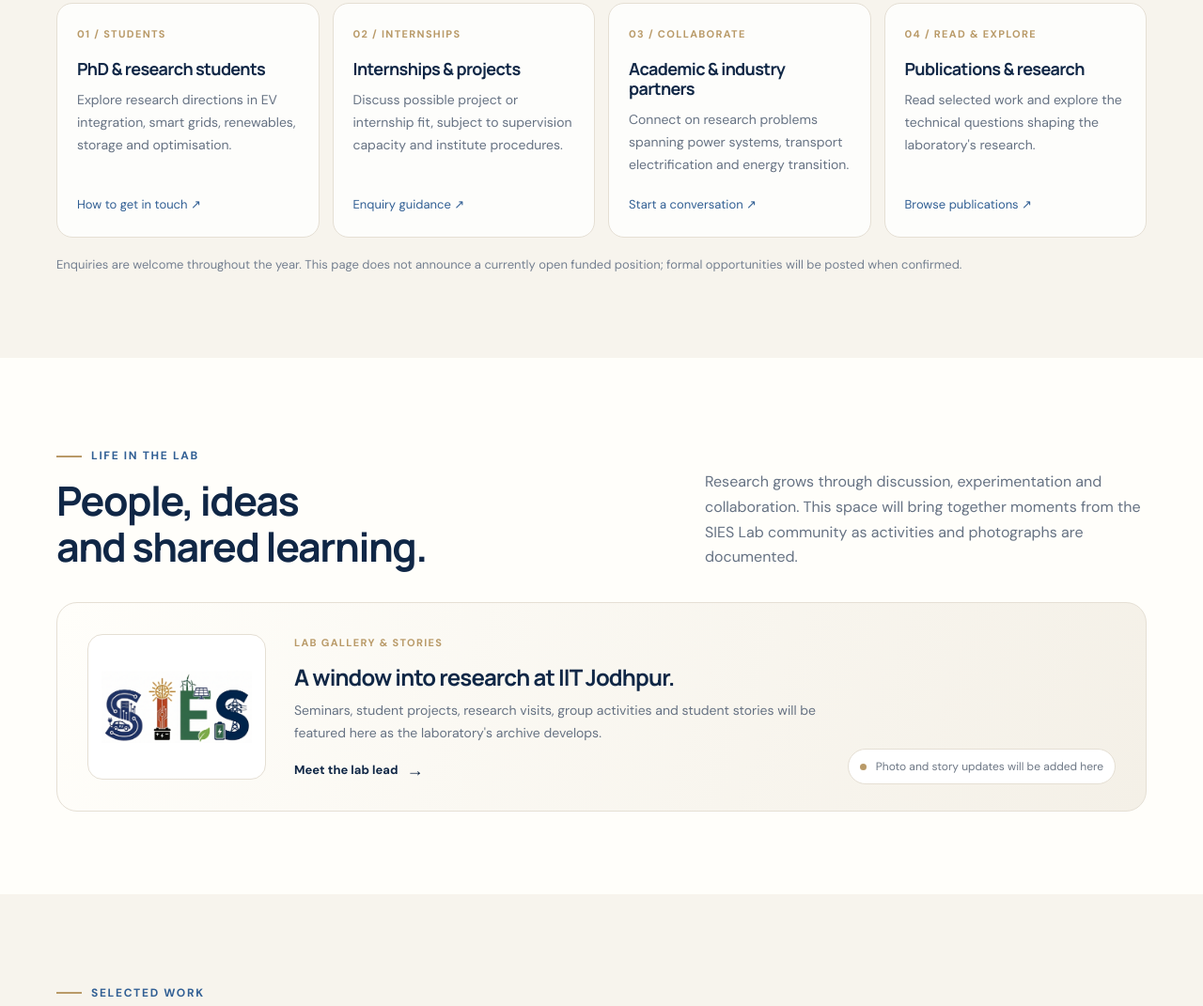
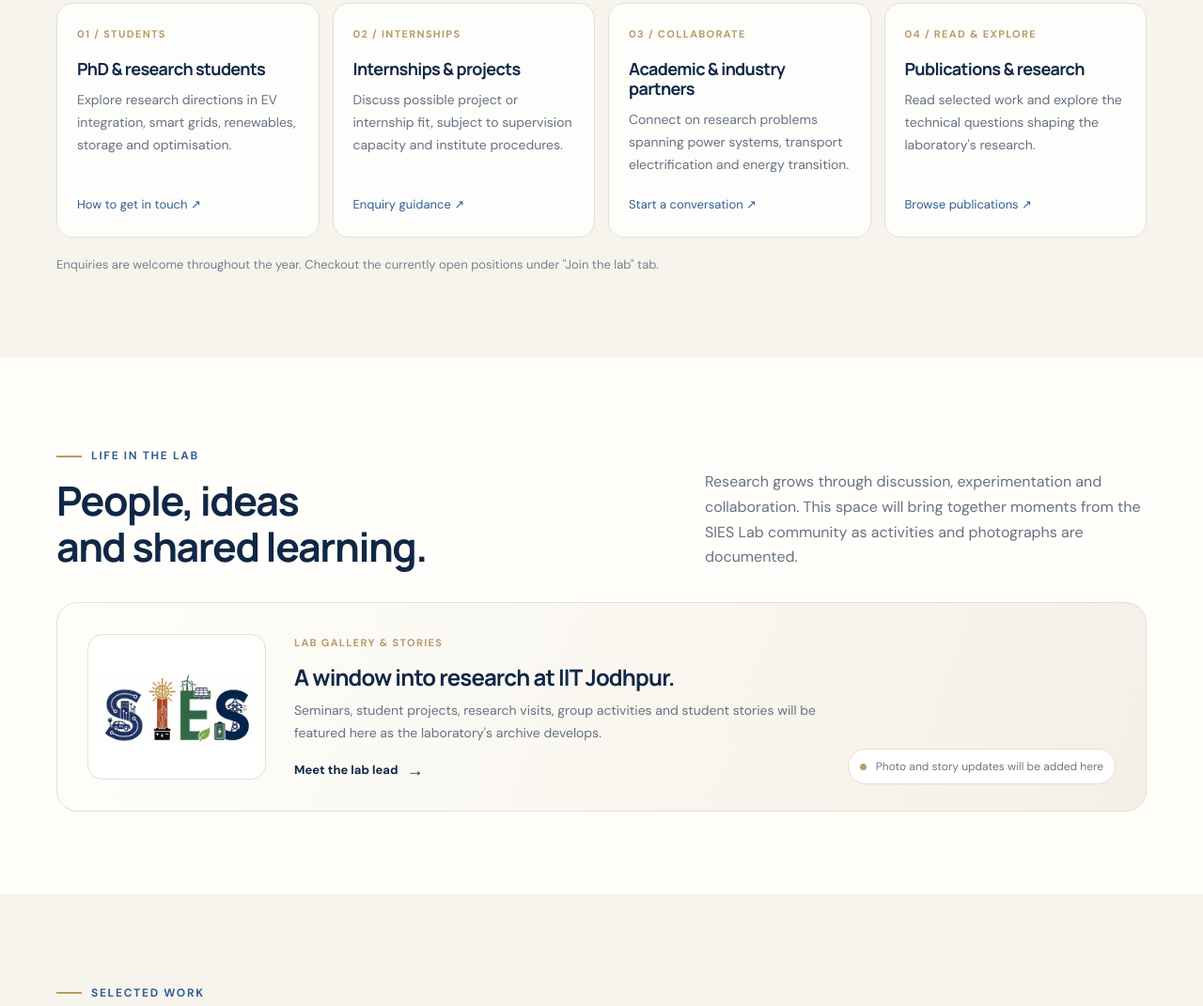
Before and after one commit to SIES-Lab/sies-lab.github.io, a plain HTML site: page index.html in a window 1280 px wide. Shown: the part 2384-3455 px from the top of the page at 94% size. Drawn offline with Linux system fonts and the light colour scheme.

Commit message:
Revise availability note in index.html
Updated the availability note to inform about currently open positions.

```diff
--- a/index.html
+++ b/index.html
@@ -64,7 +64,7 @@
       <a class="join-learn-card" href="join.html#collaborate"><span class="join-learn-kicker">03 / Collaborate</span><h3>Academic & industry partners</h3><p>Connect on research problems spanning power systems, transport electrification and energy transition.</p><span class="mini-link">Start a conversation ↗</span></a>
       <a class="join-learn-card" href="publications.html"><span class="join-learn-kicker">04 / Read & explore</span><h3>Publications & research</h3><p>Read selected work and explore the technical questions shaping the laboratory's research.</p><span class="mini-link">Browse publications ↗</span></a>
     </div>
-    <p class="availability-note">Enquiries are welcome throughout the year. This page does not announce a currently open funded position; formal opportunities will be posted when confirmed.</p>
+    <p class="availability-note">Enquiries are welcome throughout the year. Checkout the currently open positions under "Join the lab" tab.</p>
   </div></section>
 
   <!-- Lab life: deliberately a truthful starter panel until approved photographs/stories are supplied. -->
```
